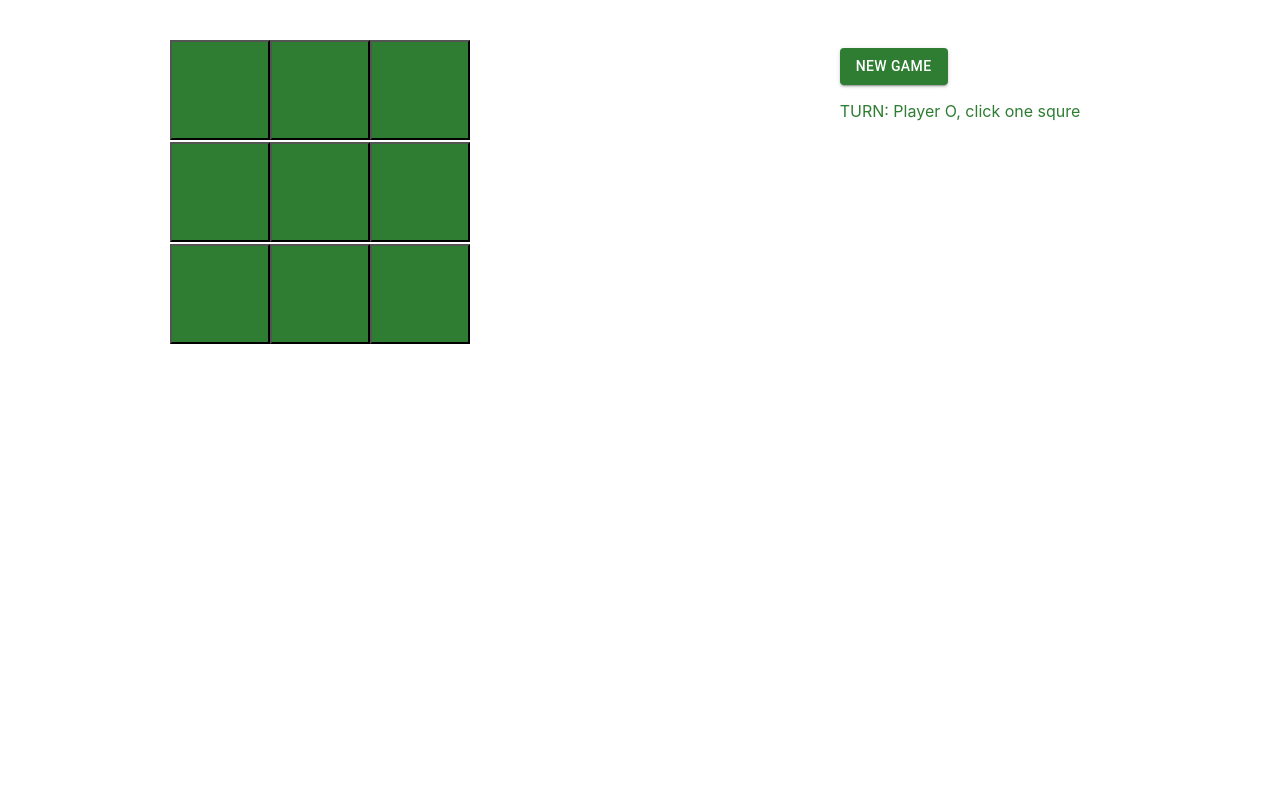
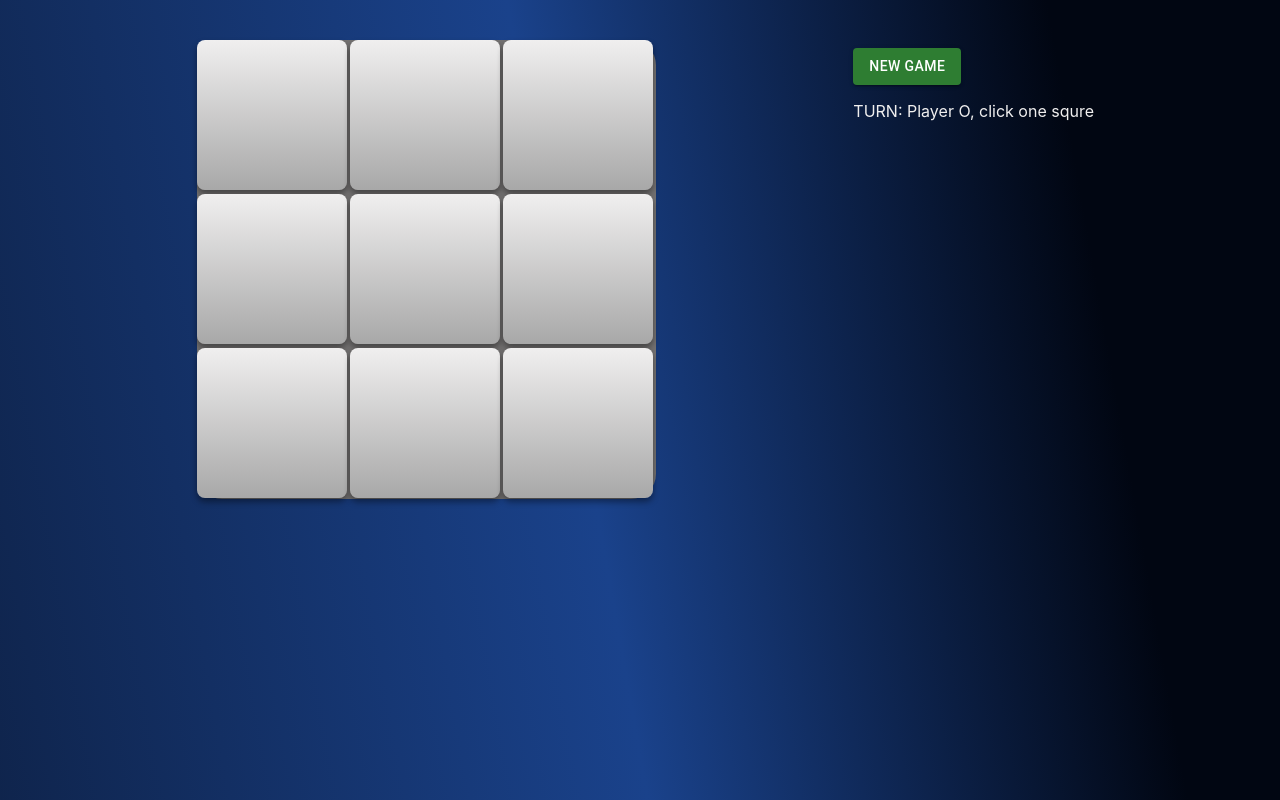
Before and after one commit to Lakrandi-Ayeshani/Tic-tac-toe-game, a React (Create React App) app: page / in a window 1280 px wide. Built offline with nearby package versions, Linux system fonts and the light colour scheme.

Commit message:
css changed

```diff
--- a/src/App.css
+++ b/src/App.css
@@ -1,3 +1,87 @@
+
+.App{
+  width: 100%;
+  height: 100vh; /* Adjust as needed */
+  overflow: hidden;
+  /* display: flex;
+  align-items: center;
+  justify-content: center; */
+  background: linear-gradient(80deg, rgb(5, 9, 19) 22%, #1a428b 66%, rgb(1, 6, 18) 85%);
+  background-size: 200% 200%;
+  animation: gradientAnimationApp 10s infinite linear;
+}
+
+@keyframes gradientAnimationApp {
+  0% {
+    background-position: 0% 50%;
+  }
+  50% {
+    background-position: 100% 50%;
+  }
+  100% {
+    background-position: 0% 50%;
+  }
+}
+
+@media (max-width: 899.5px) {
+  .order {
+    order: 2;
+  }
+  .texy {
+    margin: 20px;
+  }
+}
+
+.squre {
+  display: inline-block;
+  padding: 15px 30px;
+  font-size: 18px;
+  font-weight: bold;
+  text-align: center;
+  text-decoration: none;
+  user-select: none;
+  border: none;
+  cursor: pointer;
+  border-radius: 8px;
+  transition: transform 0.3s, box-shadow 0.3s;
+  background: linear-gradient(to bottom, #f0efef, #a8a8a8);
+  color: #2e7d32; /* Darker text color */
+  box-shadow: 0 4px 6px rgba(0, 0, 0, 0.4);
+}
+
+.squre:hover {
+  transform: translateY(-2px);
+  box-shadow: 0 6px 8px rgba(0, 0, 0, 0.2);
+}
+
+.squre:active {
+  /* background: linear-gradient(to bottom, #E0E0E0, #BDBDBD); */
+  transform: translateY(2px);
+  box-shadow: 0 2px 4px rgba(0, 0, 0, 0.1);
+}
+.win-squre{
+  color: #f0efef;
+  background: linear-gradient(to bottom, #2e7d32, #205723);
+  animation: gradientAnimationSqure 10s infinite linear;
+}
+
+
+@keyframes gradientAnimationSqure {
+  0% {
+    background-position: 0% 50%;
+  }
+  50% {
+    background-position: 100% 50%;
+  }
+  100% {
+    background-position: 0% 50%;
+  }
+}
+
+.matrix {
+  background-color: #737171;
+  border-radius: 25px;
+}
 /* .App {
   text-align: center;
 }
@@ -36,3 +120,55 @@
     transform: rotate(360deg);
   }
 } */
+  /* .squre{
+    display: inline-block;
+    padding: 15px 30px;
+    font-size: 18px;
+    font-weight: bold;
+    text-align: center;
+    text-decoration: none;
+    user-select: none;
+    border: none;
+    cursor: pointer;
+    border-radius: 8px;
+    transition: transform 0.3s, box-shadow 0.3s;
+    background: linear-gradient(to bottom, #040b0f, #2980b9);
+    color: #fff;
+    box-shadow: 0 4px 6px rgba(0, 0, 0, 0.1);
+  }
+  .squre:hover {
+    transform: translateY(-3px);
+    box-shadow: 0 6px 8px rgba(0, 0, 0, 0.2);
+  }
+
+  .squre:active {
+    transform: translateY(1px);
+    box-shadow: 0 2px 4px rgba(0, 0, 0, 0.1);
+  } */
+
+  /* .squre {
+    display: inline-block;
+    padding: 10px 20px;
+    font-size: 16px;
+    font-weight: bold;
+    text-align: center;
+    text-decoration: none;
+    user-select: none;
+    border: 2px solid #3498db;
+    border-radius: 5px;
+    background-color: #3498db;
+    color: #fff;
+    box-shadow: 0 4px 6px rgba(0, 0, 0, 0.1);
+    transition: transform 0.3s, box-shadow 0.3s;
+    cursor: pointer;
+  }
+
+  .squre:hover {
+    transform: translateY(-2px);
+    box-shadow: 0 4px 6px rgba(0, 0, 0, 0.2);
+  }
+
+  .squre:active {
+    transform: translateY(1px);
+    box-shadow: 0 2px 4px rgba(0, 0, 0, 0.1);
+  } */
--- a/src/components/Matrix.tsx
+++ b/src/components/Matrix.tsx
@@ -7,10 +7,14 @@ import { SquareValue } from '../type/Type';
 const GridStyled = styled('div')({
   display: 'flex',
   flexWrap: 'wrap',
-  width: '300px',
-  height: '300px',
+  width: '459px',
+  height: '459px',
   marginLeft: 'auto',
   marginRight: 'auto',
+  '@media (max-width: 700px)': {
+    width: '303px', // Change the width for md and below
+    height: '303px', // Change the height for md and below
+  },
 });
 
 const Matrix: React.FC = () => {
@@ -83,8 +87,8 @@ const Matrix: React.FC = () => {
     console.log(isWinner);
     return (
         <Grid container >
-            <Grid item xs={12} sm={6} paddingTop={5} alignContent={''} >
-                <GridStyled>
+            <Grid item xs={12} md={8} paddingTop={5} alignContent={''} className='order'>
+                <GridStyled className='matrix'>
                     {values.map((valueDisplay , index) => (
                         <Grid item xs={4} key={index} style={{ padding: 0 }}>
                             <Square index={index} value={valueDisplay}  setValue={setValue} color={squareColors[index]}/>
@@ -92,14 +96,15 @@ const Matrix: React.FC = () => {
                     ))}
                 </GridStyled>
             </Grid>
-            <Grid item paddingTop={6} marginRight={'auto'} marginLeft={'auto'}>
-                <Grid item marginLeft={'auto'} marginRight={'auto'}>
+            {/* <Grid item paddingTop={6} marginRight={'auto'} marginLeft={'auto'} style={{ order: 1 }}>     */}
+            <Grid item paddingTop={6}  marginRight={'auto'} marginLeft={{xs:'auto', md:0}} textAlign={{xs:'center', md:'left'}}>
+                <Grid item marginLeft={'auto'} marginRight={'auto'} >
                     <Button variant="contained" color="success" onClick={handleNewGame} sx={{marginLeft:'auto', marginRight: 'auto'}}>New Game</Button>
                 </Grid>
                 {isWinner && gameOver ? (
-                    <p style={{color: '#2e7d32'}}>{player === 'O' ? 'Congratulations...! Player X won' : 'Congratulations...! Player O won'}</p>
+                    <p style={{color: '#f0efef'}}>{player === 'O' ? 'Congratulations...! Player X won' : 'Congratulations...! Player O won'}</p>
                 ) : (
-                    <p style={{color: '#2e7d32'}}>{player === 'O' ? 'TURN: Player O, click one squre ' : 'TURN: Player X, click one squre'}</p>
+                    <p style={{color: '#f0efef'}}>{player === 'O' ? 'TURN: Player O, click one squre ' : 'TURN: Player X, click one squre'}</p>
                 )}
             </Grid>
         </Grid>
--- a/src/components/Square.tsx
+++ b/src/components/Square.tsx
@@ -7,19 +7,22 @@ import { Button } from '@mui/material';
 const MyButtonStyled = styled('button')<{
     $bgColor?: string;
 }>`
-    width: 100px;
-    height: 100px;
+    width: 150px;
+    height: 150px;
     padding: 0;
     cursor: pointer;
     background-color: ${props => props.$bgColor};
     font-size: 70px;
-    color: ${props => props.$bgColor === '#81c784' ? '#2e7d32' : '#81c784'};
     text
     &:hover {
         background-color: #1b5e20;
     }
     &:active {
         background-color: black;
+    }
+    @media (max-width: 700px) {
+        width: 100px;
+        height: 100px
     }
 `;
 
@@ -39,7 +42,8 @@ const Square: React.FC<SquareProps> = (props) => {
     }
 
     return (
-        <MyButtonStyled  $bgColor={props.color} onClick={handleSetValue}>
+        // <MyButtonStyled  $bgColor={props.color} onClick={handleSetValue}>
+        <MyButtonStyled  className={`${props.color === '#2e7d32' ? 'squre' : ' squre win-squre'}`} onClick={handleSetValue}>
             {props.value}
         </MyButtonStyled>
     );
```
